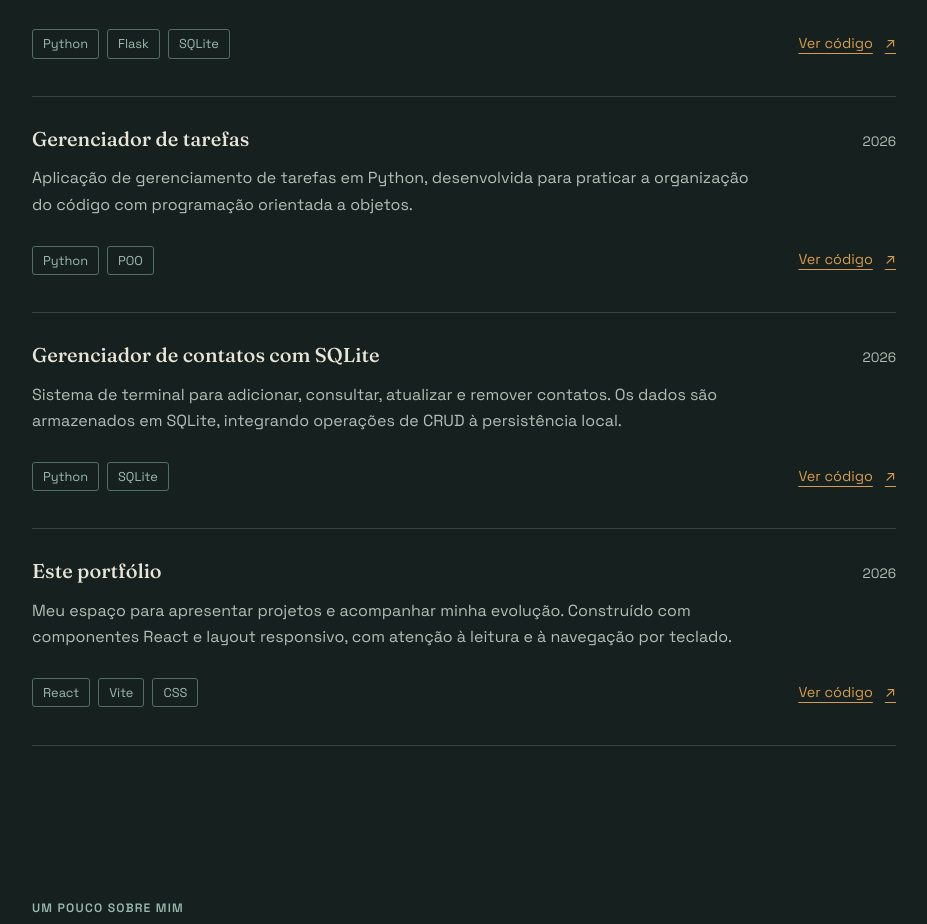
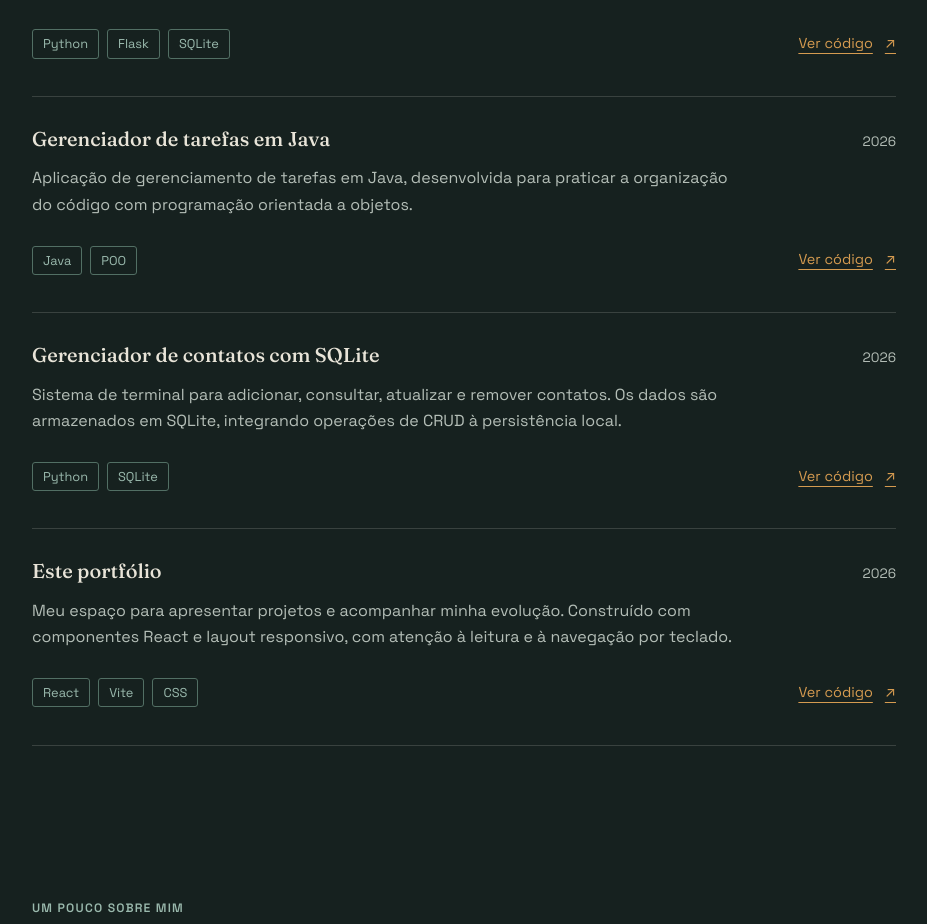
Before and after one commit to alessandrocoutoti-alt/meu-portfolio, a React (Vite) app: page / in a window 1280 px wide. Shown: the part 964-1888 px from the top of the page, without its empty margins (176-1103 px from the left). Built offline with nearby package versions, Linux system fonts and the light colour scheme.

Commit message:
Atualizando meus projetos

```diff
--- a/src/data/projects.js
+++ b/src/data/projects.js
@@ -9,11 +9,11 @@ export const projects = [
     link: "https://github.com/alessandrocoutoti-alt/api-contatos-flask",
   },
   {
-    titulo: "Gerenciador de tarefas",
+    titulo: "Gerenciador de tarefas em Java",
     ano: "2026",
-    descricao: "Aplicação de gerenciamento de tarefas em Python, desenvolvida para praticar a organização do código com programação orientada a objetos.",
-    tecnologias: ["Python", "POO"],
-    link: "https://github.com/alessandrocoutoti-alt/task-manager-oop",
+    descricao: "Aplicação de gerenciamento de tarefas em Java, desenvolvida para praticar a organização do código com programação orientada a objetos.",
+    tecnologias: ["Java", "POO"],
+    link: "https://github.com/alessandrocoutoti-alt/gerenciador-tarefas-java",
   },
   {
     titulo: "Gerenciador de contatos com SQLite",
```
